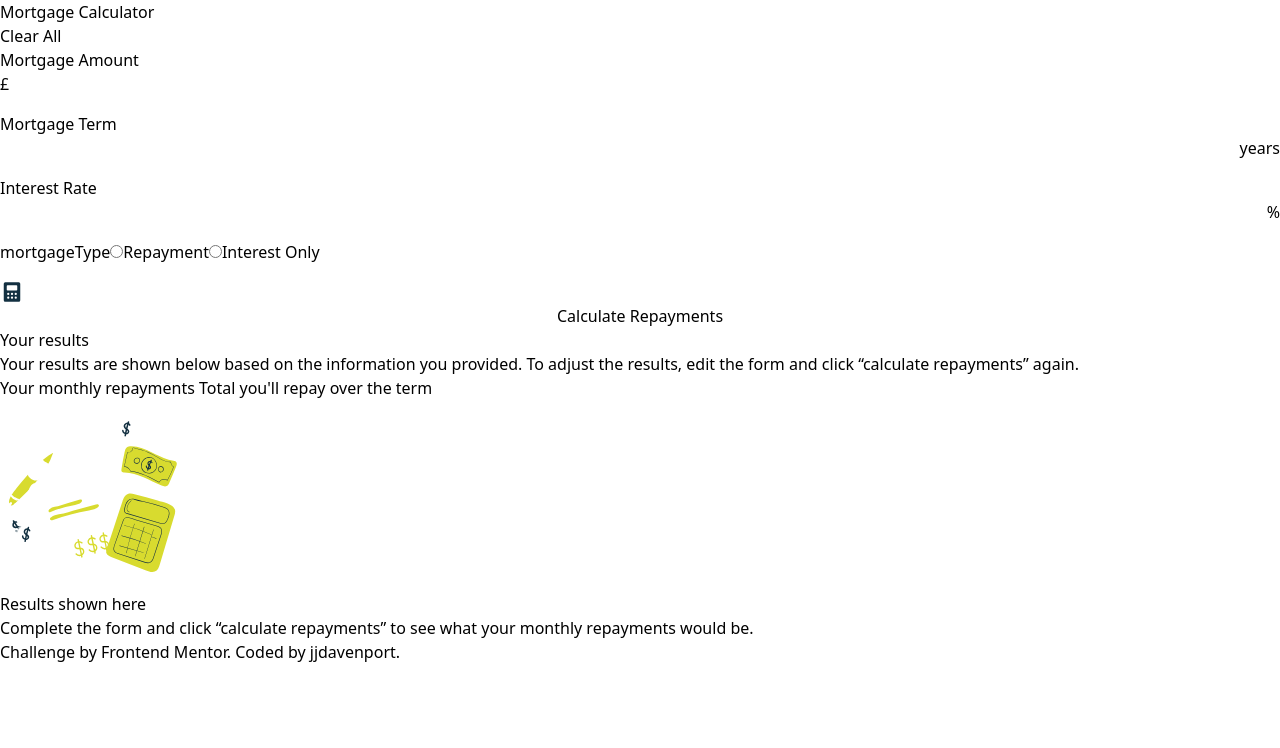
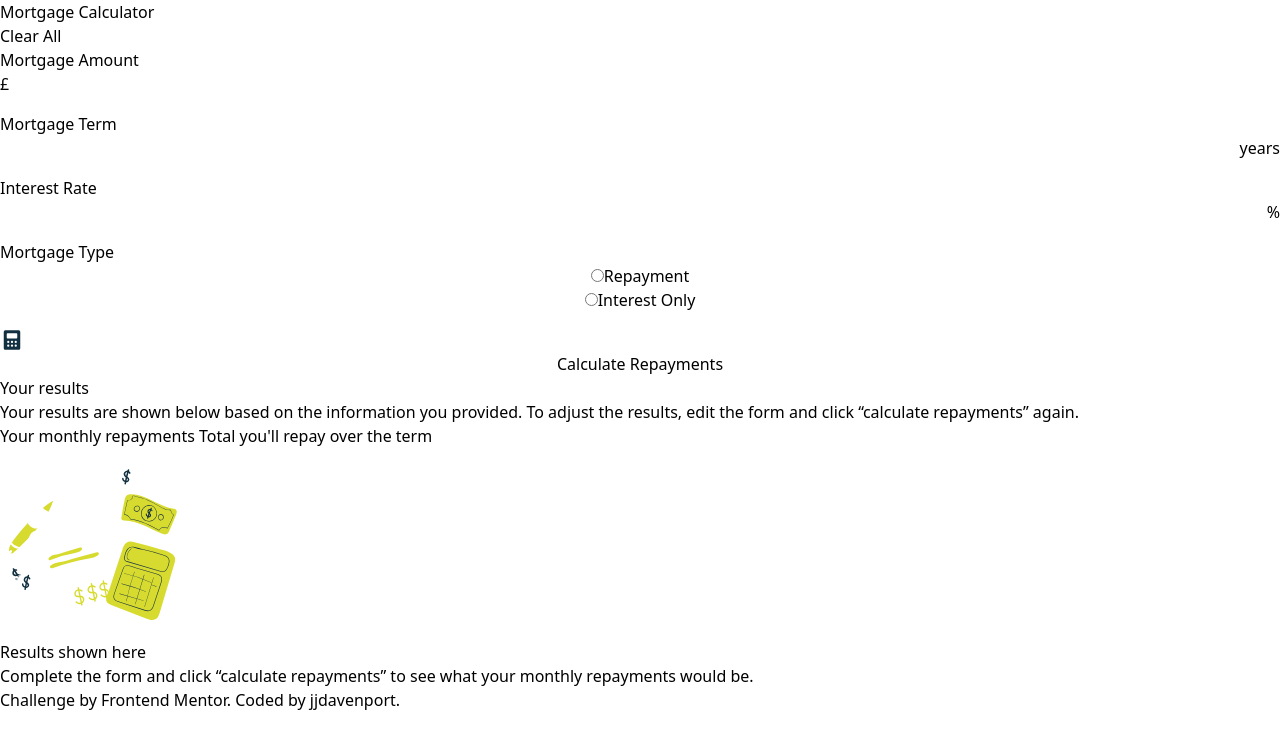
Before and after one commit to jjdavenport/mortgage-repayment-calculator-main, a React (Vite) app: page / in a window 1280 px wide. Shown: the top 748 px of the page. Built offline with nearby package versions, Linux system fonts and the light colour scheme.

Commit message:
merged data into inputs.json

```diff
--- a/src/App.jsx
+++ b/src/App.jsx
@@ -1,6 +1,5 @@
 import data from "./components/assets/data.json";
-import numberInputs from "./components/assets/number-inputs.json";
-import radioInputs from "./components/assets/radio-inputs.json";
+import inputs from "./components/assets/inputs.json";
 import Form from "./components/form";
 import Footer from "./components/footer";
 import { useMediaQuery } from "react-responsive";
@@ -13,22 +12,14 @@ function App() {
     <>
       {desktop ? (
         <>
-          <Form
-            radioInputs={radioInputs}
-            numberInputs={numberInputs}
-            data={data}
-          />
+          <Form inputs={inputs} data={data} />
           <Results data={data} />
           <Empty data={data} />
           <Footer />
         </>
       ) : (
         <>
-          <Form
-            radioInputs={radioInputs}
-            numberInputs={numberInputs}
-            data={data}
-          />
+          <Form inputs={inputs} data={data} />
           <Results data={data} />
           <Empty data={data} />
           <Footer />
--- /dev/null
+++ b/src/components/assets/inputs.json
@@ -0,0 +1,46 @@
+[
+  {
+    "label": "Mortgage Amount",
+    "type": "number",
+    "name": "amount",
+    "units": "£",
+    "position": "left",
+    "input": true
+  },
+  {
+    "label": "Mortgage Term",
+    "type": "number",
+    "name": "term",
+    "units": "years",
+    "position": "right",
+    "input": true
+  },
+  {
+    "label": "Interest Rate",
+    "type": "number",
+    "name": "rate",
+    "units": "%",
+    "position": "right",
+    "input": true
+  },
+  {
+    "label": "Mortgage Type",
+    "input": false,
+    "options": [
+      {
+        "buttonType": "button",
+        "type": "radio",
+        "button": "Repayment",
+        "name": "checked",
+        "value": "repayment"
+      },
+      {
+        "buttonType": "button",
+        "type": "radio",
+        "button": "Interest Only",
+        "name": "checked",
+        "value": "interest"
+      }
+    ]
+  }
+]
--- a/src/components/assets/number-inputs.json
+++ /dev/null
@@ -1,23 +0,0 @@
-[
-  {
-    "label": "Mortgage Amount",
-    "type": "number",
-    "name": "amount",
-    "units": "£",
-    "position": "left"
-  },
-  {
-    "label": "Mortgage Term",
-    "type": "number",
-    "name": "term",
-    "units": "years",
-    "position": "right"
-  },
-  {
-    "label": "Interest Rate",
-    "type": "number",
-    "name": "rate",
-    "units": "%",
-    "position": "right"
-  }
-]
--- a/src/components/assets/radio-inputs.json
+++ /dev/null
@@ -1,19 +0,0 @@
-[
-  {
-    "label": "mortgageType",
-    "options": [
-      {
-        "type": "radio",
-        "button": "Repayment",
-        "name": "checked",
-        "value": "repayment"
-      },
-      {
-        "type": "radio",
-        "button": "Interest Only",
-        "name": "checked",
-        "value": "interest"
-      }
-    ]
-  }
-]
--- a/src/components/form.jsx
+++ b/src/components/form.jsx
@@ -1,6 +1,6 @@
 import { useState } from "react";
 
-const Form = ({ numberInputs, radioInputs, data }) => {
+const Form = ({ inputs, data }) => {
   const [input, setInput] = useState({
     amount: "",
     term: "",
@@ -56,13 +56,19 @@ const Form = ({ numberInputs, radioInputs, data }) => {
         <h1>{data.h1}</h1>
         <button onClick={clear}>{data.clearBtn}</button>
         <form noValidate onSubmit={submit} className="flex flex-col gap-4">
-          {numberInputs.map((i, index) => (
+          {inputs.map(
+            (i, index) =>
+              i.input && (
                 <label key={index} htmlFor={i.name}>
                   {i.label}
                   <div
                     className={`${i.position === "left" ? "flex-row" : "flex-row-reverse"} flex`}
                   >
-                <span>{i.units}</span>
+                    <span
+                      className={`${error[i.name] ? "bg-red-500" : "bg-white"}`}
+                    >
+                      {i.units}
+                    </span>
                     <input
                       onChange={change}
                       type={i.type}
@@ -72,25 +78,33 @@ const Form = ({ numberInputs, radioInputs, data }) => {
                   </div>
                   {error[i.name] && <p>{error[i.name]}</p>}
                 </label>
-          ))}
-          {radioInputs.map((i, index) => (
-            <label key={index} htmlFor={i.label}>
+              ),
+          )}
+          {inputs
+            .filter((i) => !i.input)
+            .map(
+              (i, index) =>
+                i.options && (
+                  <label key={index} className="flex flex-col">
                     {i.label}
                     {i.options.map((i, index) => (
-                <button key={index} className="cursor-none">
+                      <button key={index} type={i.buttonType}>
                         <input
                           type={i.type}
                           name={i.name}
                           value={i.value}
-                    checked={input.checked === i.value}
+                          checked={input[i.name] === i.value}
                           onChange={change}
                         />
                         {i.button}
                       </button>
                     ))}
-              {error[i.options[0].name] && <p>{error[i.options[0].name]}</p>}
+                    {error[i.options[0].name] && (
+                      <p>{error[i.options[0].name]}</p>
+                    )}
                   </label>
-          ))}
+                ),
+            )}
           <button type="submit">
             <img src={data.btnIcon} />
             {data.btnText}
```
Lines whose indentation alone changed are shown as unchanged.
